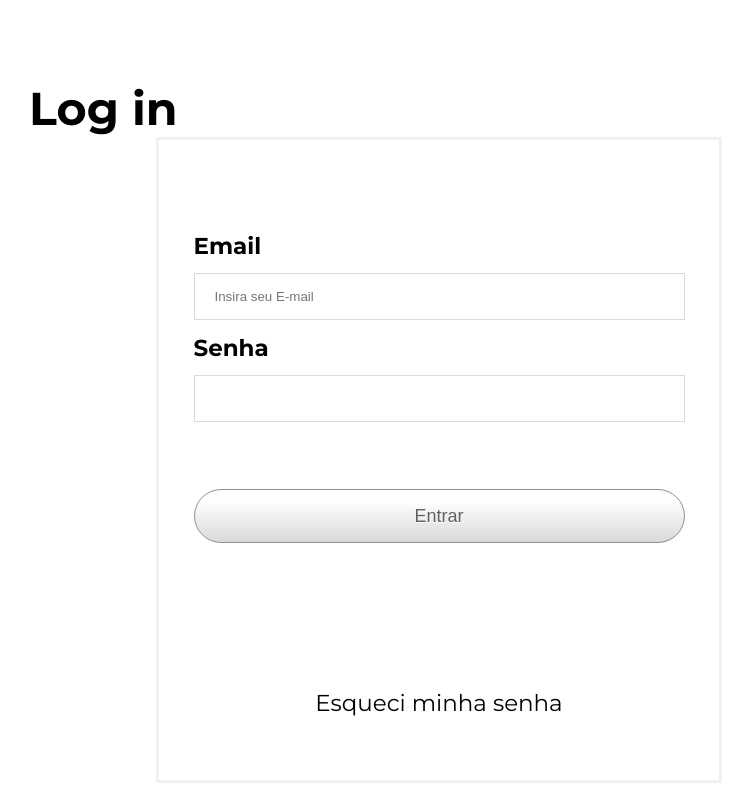
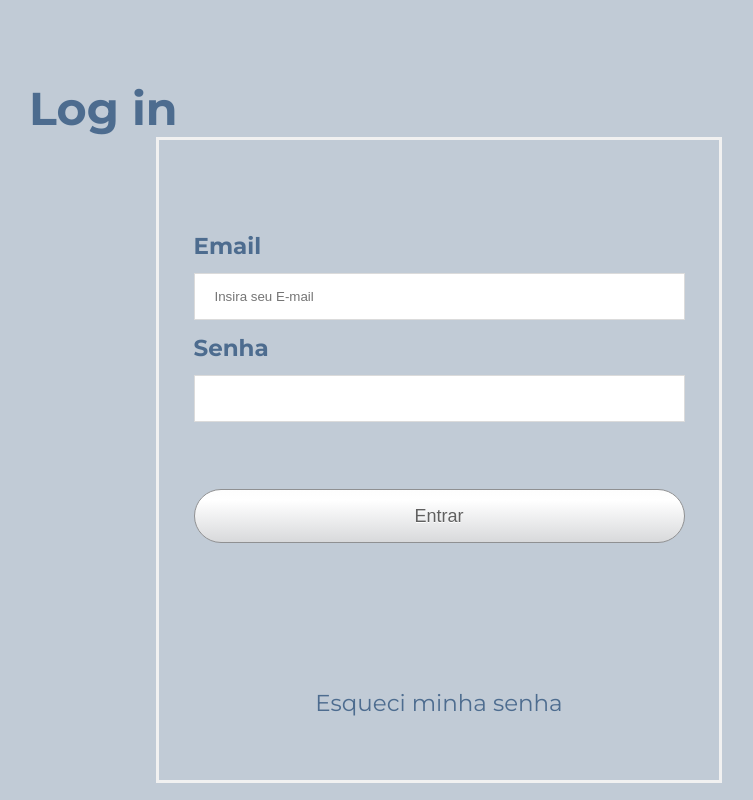
Before and after one commit to Carlos-Reiker/tela-de-login, a plain HTML site: page index.html in a window 1280 px wide. Shown: the whole page, without its empty margins (201-954 px from the left). Drawn offline with Linux system fonts and the light colour scheme.

Commit message:
text color
change texts colors

```diff
--- a/assets/style/style.css
+++ b/assets/style/style.css
@@ -1,9 +1,4 @@
-/*colors
-    #819948
-    #E6FFAB
-    #C8E683
-    #7F3999
-    #CA83E6    */
+
 *{
     margin: 0;
     padding: 0;
@@ -11,6 +6,7 @@
 body{
     font-family: 'Montserrat', sans-serif;
     font-size: 23px;
+    background-color: #C1CBD6;
 }
 main{
     width: 100%;
@@ -20,13 +16,13 @@ main{
                 /*title H1*/
 #login{
     text-decoration: none;
-    color: black;
+    color: #4D6C8F;
 }
 #login:hover{
     font-weight: 600;
 }
 #login:visited{
-    color: black;
+    color: #4D6C8F;
 }
 .h1-container{
     padding-left: 10em;
@@ -37,6 +33,9 @@ form {
     width: 35rem;
     height: 100%;
     margin: auto;
+}
+label{
+    color: #4D6C8F;
 }
 .container{
     padding: 4em 1.5em;
@@ -78,11 +77,11 @@ button:focus {
 }
 #forget{
     text-decoration: none;
-    color: black;
+    color: #4D6C8F;
 }
 #forget:hover{
     font-weight: 600;
 }
 #forget:visited{
-    color: black;
+    color: #4D6C8F;
 }
```
